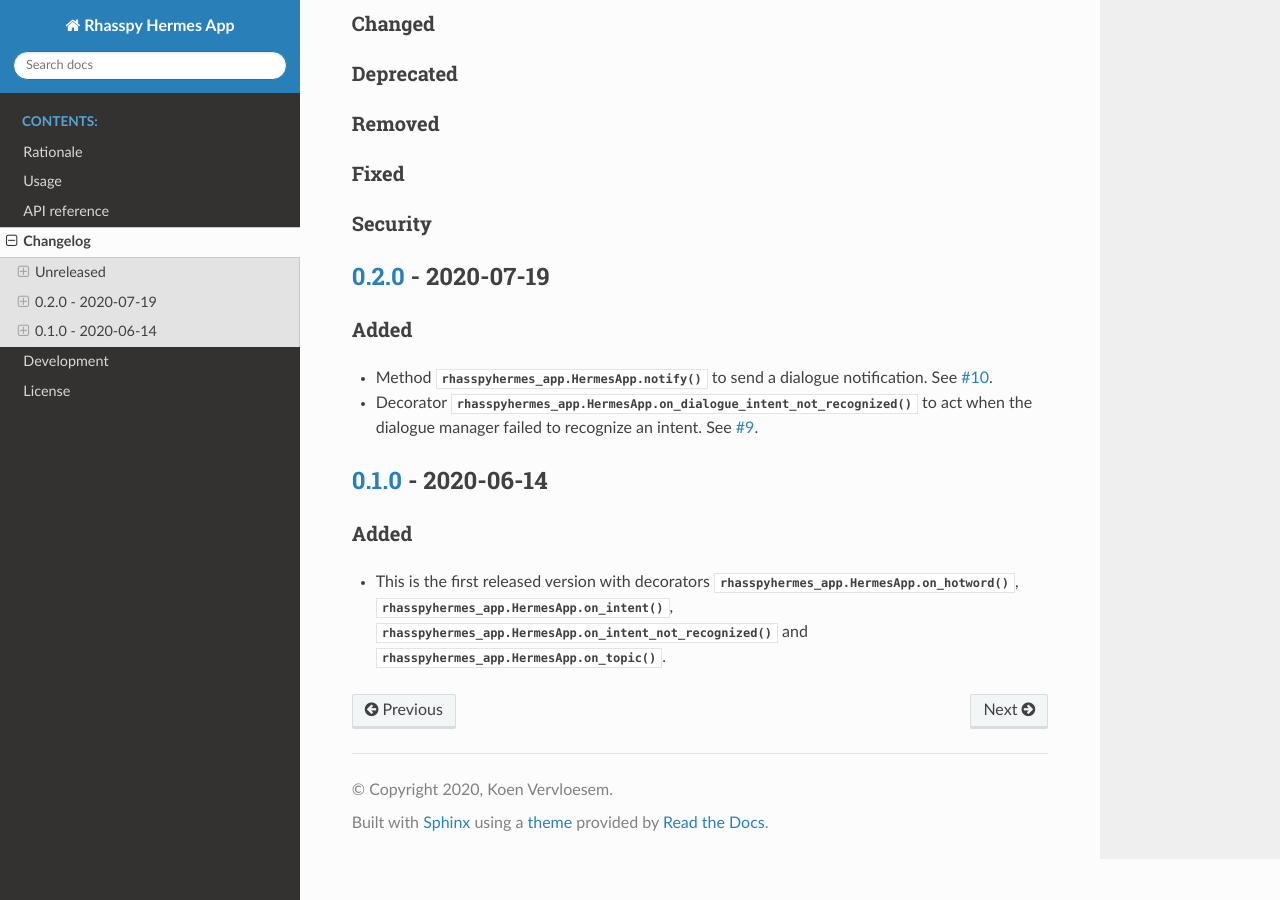
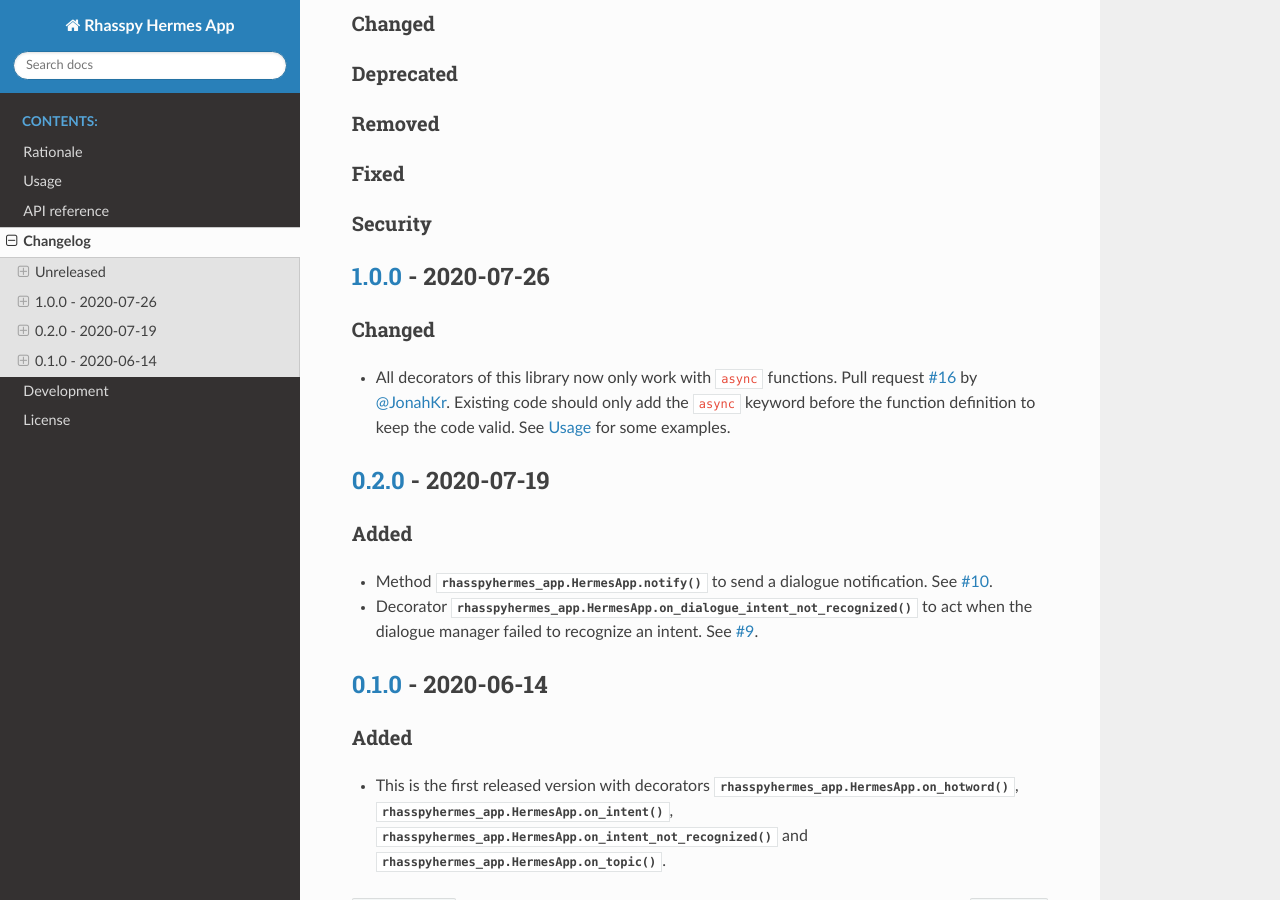
Before and after one commit to rhasspy/rhasspy-hermes-app, a Sphinx documentation site: the page built from docs/changelog.rst, in a window 1280 px wide and 900 px high, scrolled down 568 px. Built offline with Sphinx 7.4.7 and the Read the Docs theme 2.0.0, drawn with Linux system fonts in a browser that asks for light colours; the version number could not be read and is left out.

Commit message:
Update changelog and version to release v1.0.0

```diff
--- a/docs/changelog.rst
+++ b/docs/changelog.rst
@@ -22,7 +22,7 @@
 
 Commits `since last release`_:
 
-.. _`since last release`: https://github.com/rhasspy/rhasspy-hermes-app/compare/v0.2.0...HEAD
+.. _`since last release`: https://github.com/rhasspy/rhasspy-hermes-app/compare/v1.0.0...HEAD
 
 Added
 =====
@@ -42,6 +42,16 @@
 Security
 ========
 
+*********************
+`1.0.0`_ - 2020-07-26
+*********************
+
+.. _`1.0.0`: https://github.com/rhasspy/rhasspy-hermes-app/releases/tag/v1.0.0
+
+Changed
+=======
+
+- All decorators of this library now only work with ``async`` functions. Pull request `#16 <https://github.com/rhasspy/rhasspy-hermes-app/pull/16>`_ by `@JonahKr <https://github.com/JonahKr>`_. Existing code should only add the ``async`` keyword before the function definition to keep the code valid. See :doc:`usage` for some examples.
 
 *********************
 `0.2.0`_ - 2020-07-19
--- a/docs/usage.rst
+++ b/docs/usage.rst
@@ -35,7 +35,7 @@
 Asyncio
 *******
 
-Every function that you decorate with Rhasspy Hermes App should be defined with the `async` keyword. However, you don't have to use the async functionality.
+Every function that you decorate with Rhasspy Hermes App should be defined with the ``async`` keyword. However, you don't have to use the async functionality.
 
 For apps which are time intensive by e.g. using database queries or API calls, we recommend the use of asynchronous functions.
 These allow your code to handle multiple requests at the same time and therefore cutting down on precious runtime.
```
Also changed, not shown: 1 other file.
